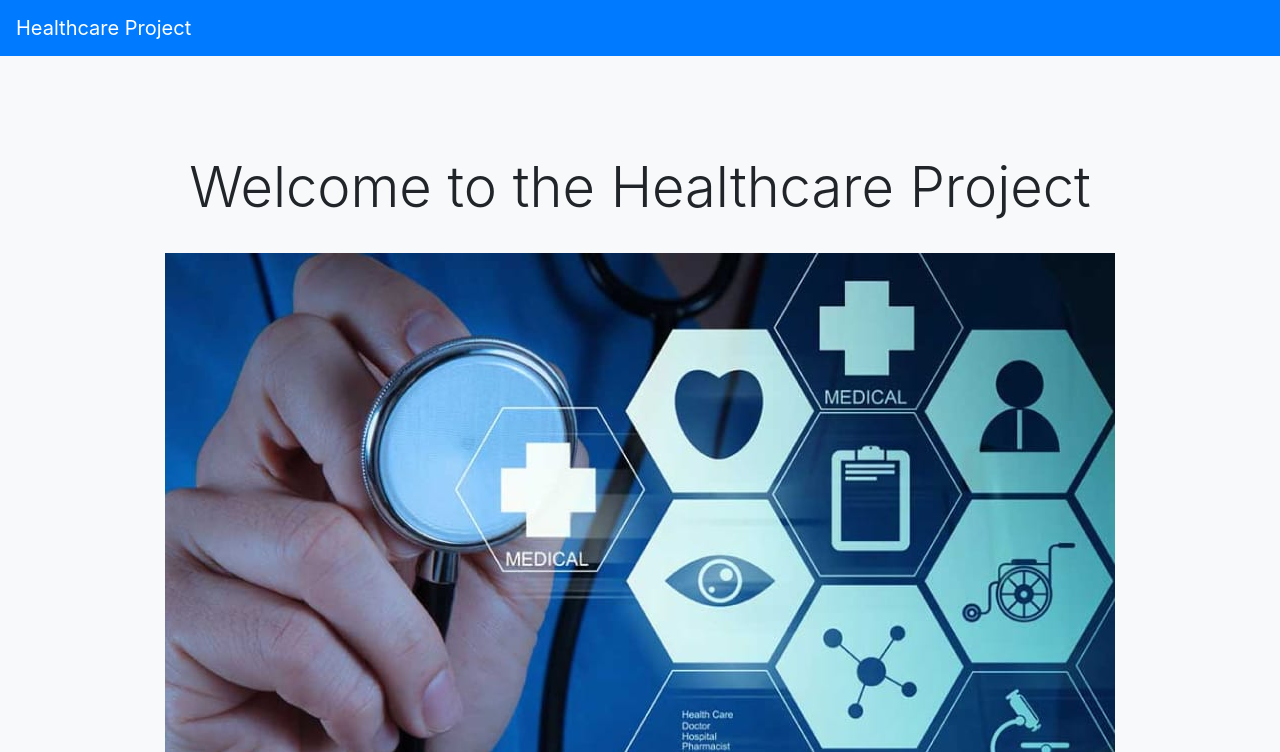
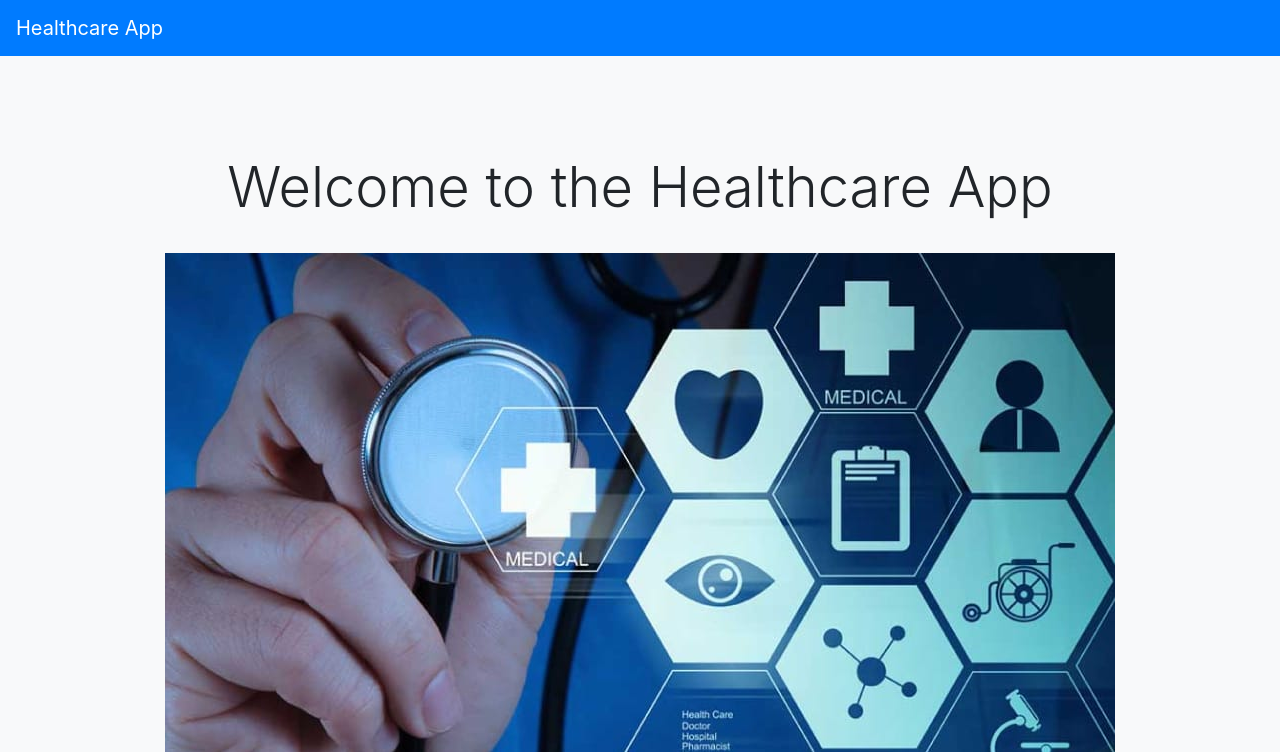
Before and after one commit to shailesh-houzeo/hospital-management, a Django app: page / in a window 1280 px wide. Shown: the top 752 px of the page. Run offline with Django 5.2, Linux system fonts and the light colour scheme; some libraries are stand-ins or nearby versions.

Commit message:
changed the name

```diff
--- a/healthcare_app/templates/healthcare_app/base.html
+++ b/healthcare_app/templates/healthcare_app/base.html
@@ -3,12 +3,12 @@
 <head>
     <meta charset="UTF-8">
     <meta name="viewport" content="width=device-width, initial-scale=1.0">
-    <title>{% block title %}Healthcare Project{% endblock %}</title>
+    <title>{% block title %}Healthcare App{% endblock %}</title>
     <link rel="stylesheet" href="https://stackpath.bootstrapcdn.com/bootstrap/4.5.2/css/bootstrap.min.css">
 </head>
 <body>
     <nav class="navbar navbar-expand-lg navbar-dark bg-primary">
-        <a class="navbar-brand" href="{% url 'home' %}">Healthcare Project</a>
+        <a class="navbar-brand" href="{% url 'home' %}">Healthcare App</a>
         <div class="collapse navbar-collapse">
             <!-- <ul class="navbar-nav ml-auto">
                 {% if user.is_authenticated %}
--- a/healthcare_app/templates/healthcare_app/home.html
+++ b/healthcare_app/templates/healthcare_app/home.html
@@ -21,7 +21,7 @@ body {
 
 </style>
 <div class="text-center my-5">
-    <h1 class="display-4">Welcome to the Healthcare Project</h1>
+    <h1 class="display-4">Welcome to the Healthcare App</h1>
     <img src="{% static 'healthcare_app/banner.jpeg' %}" alt="Healthcare Banner" class="img-fluid my-4">
     <br>
     <br>
```
